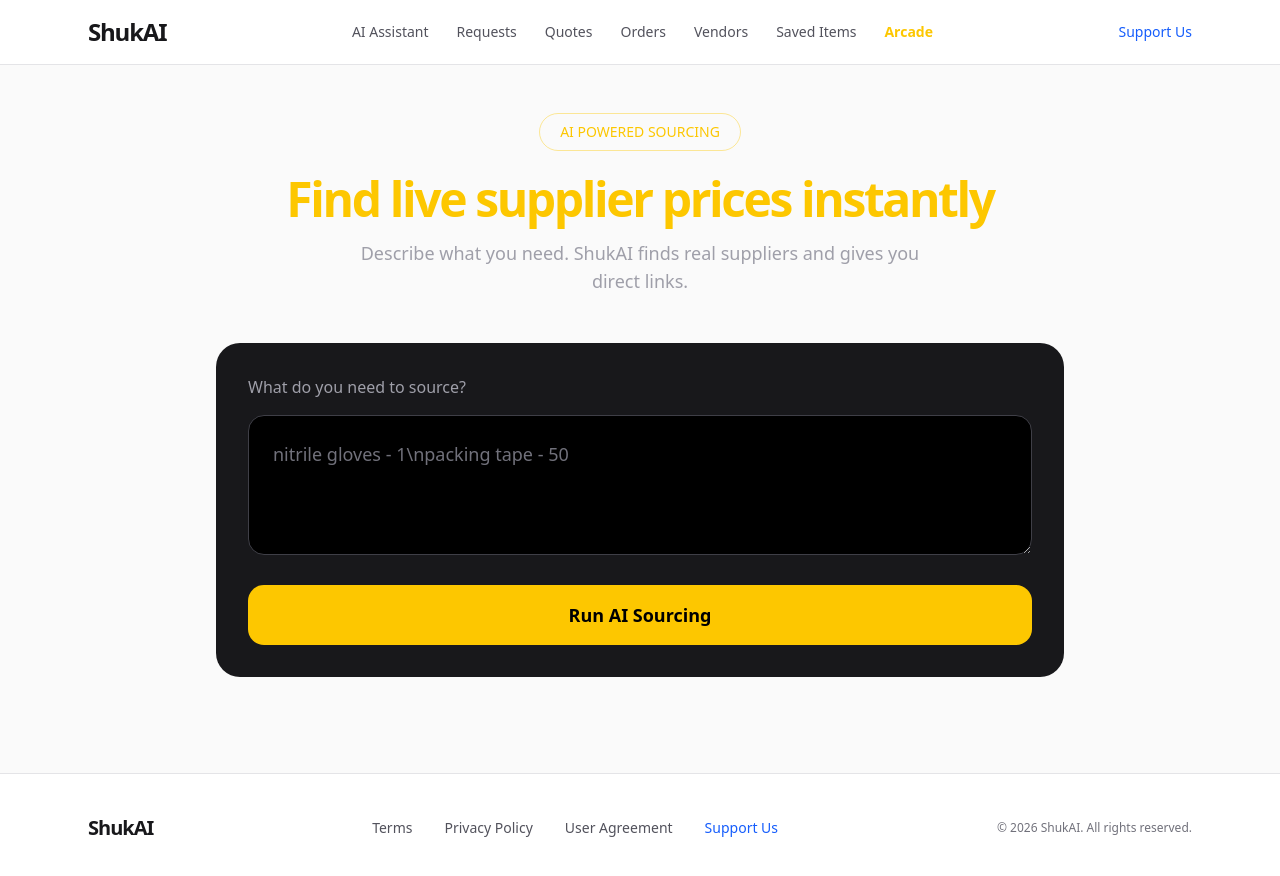
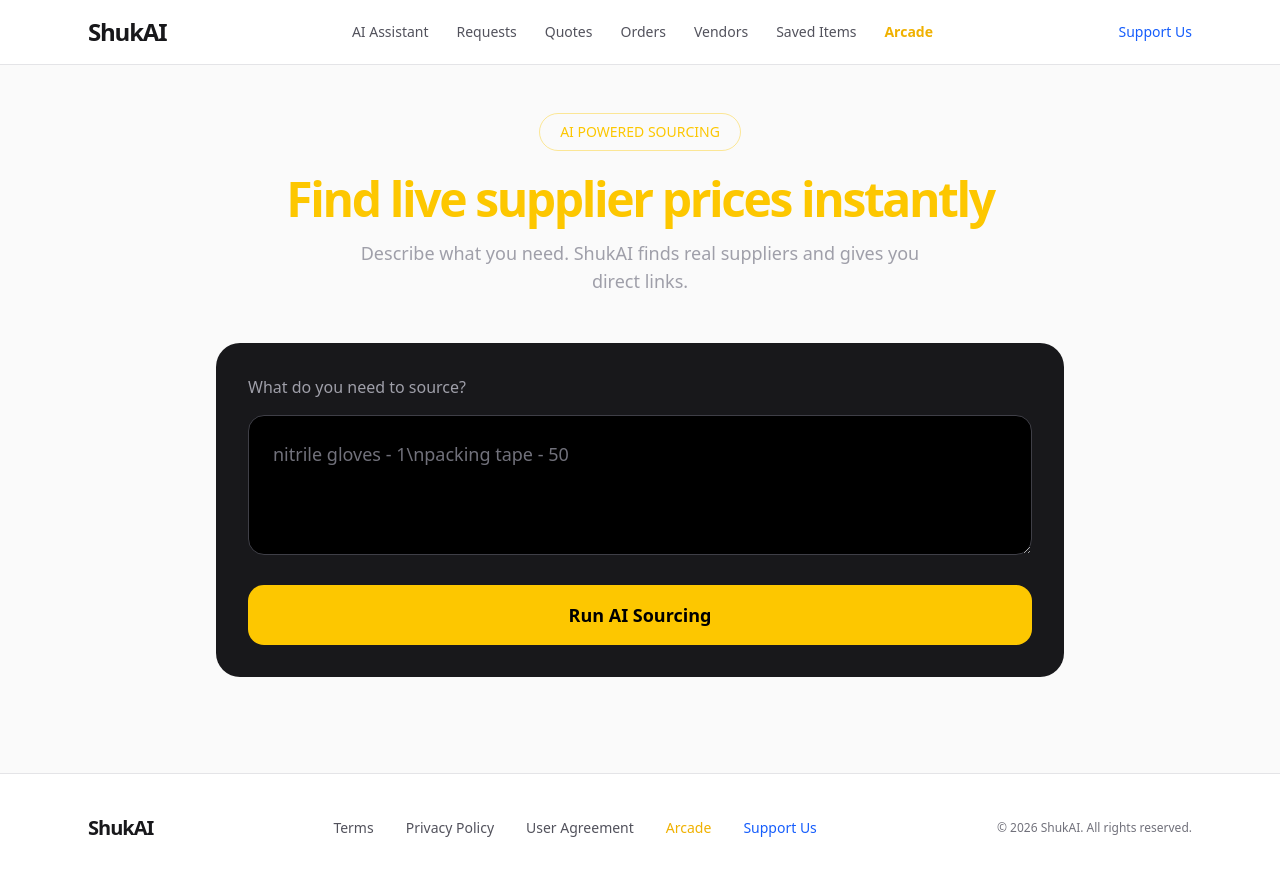
Before and after one commit to Gr33nstonecorp/shuka, a Next.js app: page / in a window 1280 px wide. Shown: the top 876 px of the page. Built offline with nearby package versions, Linux system fonts and the light colour scheme.

Commit message:
Update navigation links and layout structure

```diff
--- a/app/layout.tsx
+++ b/app/layout.tsx
@@ -6,7 +6,6 @@ export const metadata = {
   description: "AI procurement platform for modern teams",
 };
 
-// Force fresh render (prevents caching issues)
 export const dynamic = "force-dynamic";
 
 export default function RootLayout({
@@ -17,20 +16,15 @@ export default function RootLayout({
   return (
     <html lang="en">
       <body className="min-h-screen bg-zinc-50 dark:bg-zinc-950 text-zinc-900 dark:text-zinc-100 flex flex-col">
-
-        {/* NAVBAR */}
         <nav className="border-b border-zinc-200 dark:border-zinc-800 bg-white dark:bg-zinc-900 sticky top-0 z-50">
           <div className="max-w-6xl mx-auto px-6 py-4 flex justify-between items-center">
-
-            {/* LOGO */}
             <Link
-              href="/assistant"
+              href="/"
               className="font-bold text-2xl tracking-tighter hover:text-blue-600 transition"
             >
               ShukAI
             </Link>
 
-            {/* NAV LINKS */}
             <div className="hidden md:flex gap-7 text-sm font-medium text-zinc-600 dark:text-zinc-400">
               <Link href="/assistant" className="hover:text-zinc-900 dark:hover:text-white transition">
                 AI Assistant
@@ -50,18 +44,19 @@ export default function RootLayout({
               <Link href="/saved-items" className="hover:text-zinc-900 dark:hover:text-white transition">
                 Saved Items
               </Link>
-
-              {/* 🎮 NEW ARCADE LINK */}
-              <Link
-                href="/arcade"
-                className="text-yellow-400 font-semibold hover:text-yellow-300 transition"
-              >
+              <Link href="/arcade" className="text-yellow-500 font-semibold hover:text-yellow-400 transition">
                 Arcade
               </Link>
             </div>
 
-            {/* RIGHT SIDE */}
             <div className="flex items-center gap-4">
+              <Link
+                href="/arcade"
+                className="md:hidden text-sm font-semibold text-yellow-500 hover:text-yellow-400 transition"
+              >
+                Arcade
+              </Link>
+
               <Link
                 href="/pricing"
                 className="text-sm font-medium text-blue-600 hover:text-blue-700 transition"
@@ -72,19 +67,12 @@ export default function RootLayout({
           </div>
         </nav>
 
-        {/* MAIN CONTENT */}
-        <main className="flex-1">
-          {children}
-        </main>
+        <main className="flex-1">{children}</main>
 
-        {/* FOOTER */}
         <footer className="border-t border-zinc-200 dark:border-zinc-800 bg-white dark:bg-zinc-900 mt-auto">
           <div className="max-w-6xl mx-auto px-6 py-10">
             <div className="flex flex-col md:flex-row justify-between items-center gap-6">
-
-              <div className="font-bold text-xl tracking-tighter">
-                ShukAI
-              </div>
+              <div className="font-bold text-xl tracking-tighter">ShukAI</div>
 
               <div className="flex flex-wrap gap-x-8 gap-y-3 text-sm text-zinc-600 dark:text-zinc-400">
                 <Link href="/terms" className="hover:text-zinc-900 dark:hover:text-white transition">
@@ -95,6 +83,9 @@ export default function RootLayout({
                 </Link>
                 <Link href="/msa" className="hover:text-zinc-900 dark:hover:text-white transition">
                   User Agreement
+                </Link>
+                <Link href="/arcade" className="hover:text-zinc-900 dark:hover:text-white transition text-yellow-500 font-medium">
+                  Arcade
                 </Link>
                 <Link href="/pricing" className="hover:text-zinc-900 dark:hover:text-white transition font-medium text-blue-600">
                   Support Us
@@ -107,7 +98,6 @@ export default function RootLayout({
             </div>
           </div>
         </footer>
-
       </body>
     </html>
   );
```
